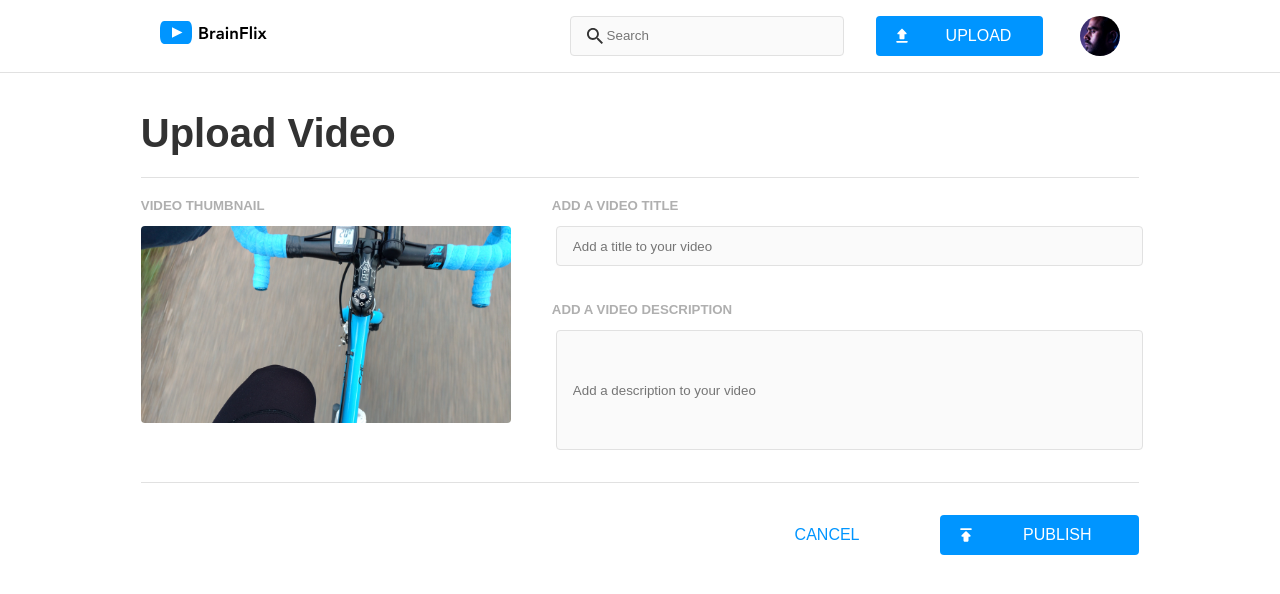
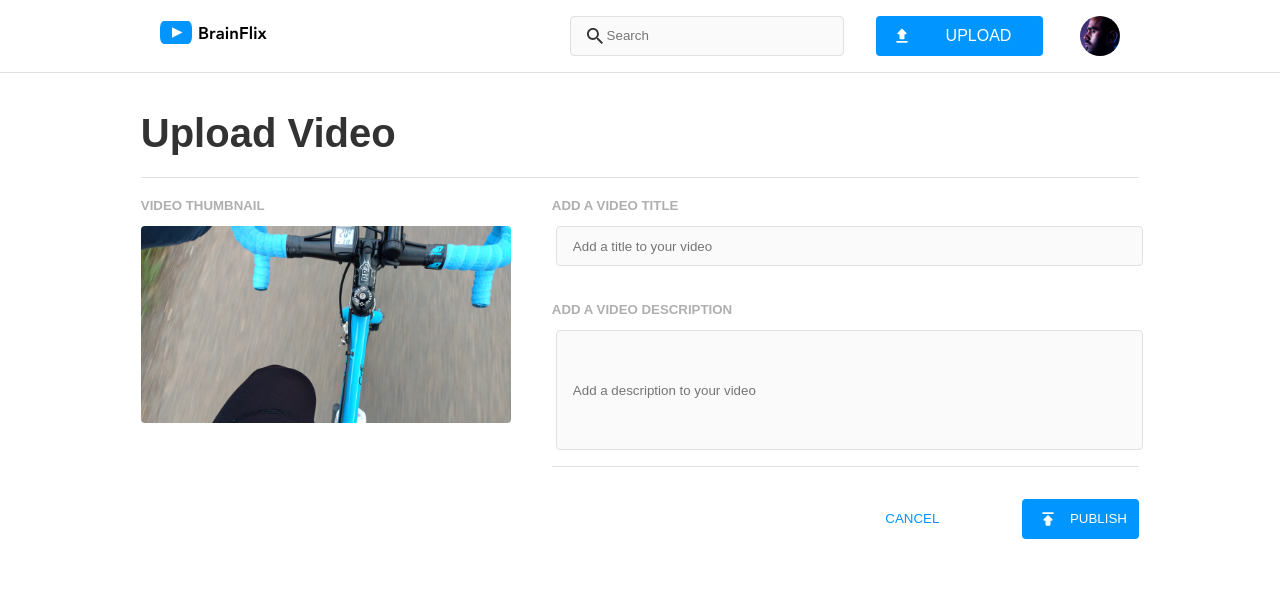
Before and after one commit to martyhlavacek/marty-hlavacek-brainflix, a React (Vite) app: page /upload in a window 1280 px wide. Shown: the top 594 px of the page. Built offline with nearby package versions, Linux system fonts and the light colour scheme; a web font is replaced by a local one.

Commit message:
connect upload form to server api

```diff
--- a/src/assets/pages/Upload/Upload.jsx
+++ b/src/assets/pages/Upload/Upload.jsx
@@ -1,6 +1,28 @@
+import axios from "axios";
+import { useState } from "react";
 import "./Upload.scss";
 
 function Upload() {
+  const [title, setTitle] = useState("");
+  const [description, setDescription] = useState("");
+  const [error, setError] = useState("");
+
+  const handleSubmit = async (e) => {
+    e.preventDefault();
+
+    try {
+      await axios.post("http://localhost:8080/videos/", { title, description });
+      alert("Video uploaded successfully!");
+      window.location.href = "/"; // Redirect to home page
+    } catch (err) {
+      setError("Error: " + err.response.data.message);
+    }
+  };
+
+  const handleCancel = () => {
+    window.location.href = "/"; // Redirect to home page
+  };
+
   return (
     <section className="upload">
       <div className="upload__wrapper">
@@ -14,43 +36,138 @@ function Upload() {
               className="upload__video-image"
             />
           </article>
-          <form className="upload__video-form-container">
+          <form
+            className="upload__video-form-container"
+            onSubmit={handleSubmit}
+          >
             <h5 className="upload__video-subheading">ADD A VIDEO TITLE</h5>
             <input
+              name="title"
               className="upload__form"
               placeholder="Add a title to your video"
-            ></input>
+              value={title}
+              onChange={(e) => setTitle(e.target.value)}
+            />
             <h5 className="upload__video-subheading">
               ADD A VIDEO DESCRIPTION
             </h5>
             <input
+              name="description"
               className="upload__form-description"
               placeholder="Add a description to your video"
-            ></input>
-          </form>
-        </div>
+              value={description}
+              onChange={(e) => setDescription(e.target.value)}
+            />
             <div className="upload__button-container">
-          <div className="upload__button">
+              <button type="submit" className="upload__button">
                 <img
                   src="../src/assets/images/publish.svg"
                   className="upload__publish-logo"
-            ></img>
+                />
                 <p className="upload__button-text">PUBLISH</p>
-          </div>
-          <div className="upload__button-cancel">
+              </button>
+              <button
+                type="button"
+                className="upload__button-cancel"
+                onClick={handleCancel}
+              >
                 <p className="upload__button-text-cancel">CANCEL</p>
-          </div>
-          <div className="upload__button--tablet-desktop">
+              </button>
+              <button type="submit" className="upload__button--tablet-desktop">
                 <img
                   src="../src/assets/images/publish.svg"
-              className="upload__publish-logo--tablet-desktop"
-            ></img>
-            <p className="upload__button-text--tablet-desktop">PUBLISH</p>
+                  className="upload__publish-logo"
+                />
+                <p className="upload__button-text">PUBLISH</p>
+              </button>
             </div>
+          </form>
         </div>
+        {error && <p className="upload__error">{error}</p>}
       </div>
     </section>
   );
 }
 
 export default Upload;
+
+// import axios from "axios";
+// import { useState } from "react";
+// import "./Upload.scss";
+
+// function Upload() {
+//   const [error, setError] = useState("");
+
+//   const handleSubmit = (e) => {
+//     e.preventDefault();
+//     console.log("Form submitted!");
+//     const title = e.target.title.value;
+//     const description = e.target.description.value;
+
+//     axios
+//       .post("http://localhost:8080/videos/", { title, description })
+//       .then(() => {
+//         alert("Video uploaded successfully!");
+//         window.location.href = "/"; // Redirect to home page
+//       })
+//       .catch((err) => {
+//         setError("Error: " + err.response.data.message);
+//       });
+
+//     // Logic for cancel button
+//     window.location.href = "/"; // Redirect to home page
+//   };
+
+//   return (
+//     <section className="upload">
+//       <div className="upload__wrapper">
+//         <h1 className="upload__main-heading">Upload Video</h1>
+//         <div className="upload__primary-container">
+//           <article className="upload__video-image-container">
+//             <h5 className="upload__video-subheading">VIDEO THUMBNAIL</h5>
+//             <img
+//               src="../../src/assets/images/Upload-video-preview.jpg"
+//               alt="video thumbnail"
+//               className="upload__video-image"
+//             />
+//           </article>
+//           <form className="upload__video-form-container">
+//             <h5 className="upload__video-subheading">ADD A VIDEO TITLE</h5>
+//             <input
+//               className="upload__form"
+//               placeholder="Add a title to your video"
+//             ></input>
+//             <h5 className="upload__video-subheading">
+//               ADD A VIDEO DESCRIPTION
+//             </h5>
+//             <input
+//               className="upload__form-description"
+//               placeholder="Add a description to your video"
+//             ></input>
+//           </form>
+//         </div>
+//         <div className="upload__button-container">
+//           <button onClick={handleSubmit} className="upload__button">
+//             <img
+//               src="../src/assets/images/publish.svg"
+//               className="upload__publish-logo"
+//             ></img>
+//             <p className="upload__button-text">PUBLISH</p>
+//           </button>
+//           <div className="upload__button-cancel">
+//             <p className="upload__button-text-cancel">CANCEL</p>
+//           </div>
+//           <div className="upload__button--tablet-desktop">
+//             <img
+//               src="../src/assets/images/publish.svg"
+//               className="upload__publish-logo--tablet-desktop"
+//             ></img>
+//             <p className="upload__button-text--tablet-desktop">PUBLISH</p>
+//           </div>
+//         </div>
+//       </div>
+//     </section>
+//   );
+// }
+
+// export default Upload;
--- a/src/assets/pages/Upload/Upload.scss
+++ b/src/assets/pages/Upload/Upload.scss
@@ -82,6 +82,7 @@
 
   &__form {
     min-height: 3rem;
+    width: 100%;
     border-radius: 4px;
     background-color: $alabaster;
     border: 1px solid $mercury;
@@ -100,6 +101,7 @@
 
   &__form-description {
     min-height: 7.5rem;
+    width: 100%;
     border-radius: 4px;
     background-color: $alabaster;
     border: 1px solid $mercury;
@@ -129,10 +131,13 @@
 
   &__button {
     background-color: $brainflix-blue;
+    border: 0;
     border-radius: 4px;
+    width: 100%;
     height: 2.5rem;
     display: flex;
     justify-content: left;
+    align-items: center;
 
     @include tablet {
       display: none;
@@ -154,9 +159,11 @@
         display: flex;
         background-color: $brainflix-blue;
         border-radius: 4px;
+        border: 0;
         height: 2.5rem;
         display: flex;
         justify-content: left;
+        align-items: center;
         width: 20%;
         &:hover {
           background-color: $brainflix-darkblue;
@@ -177,7 +184,7 @@
   &__button-text {
     color: white;
     display: flex;
-    width: 90%;
+    width: 72%;
     justify-content: center;
     align-items: center;
 
@@ -192,11 +199,17 @@
 
   &__button-cancel {
     background-color: white;
+    border: 0;
     border-radius: 4px;
+    width: 100%;
     height: 2.5rem;
     display: flex;
     margin-top: 1rem;
     align-items: center;
+
+    @include tablet {
+      width: 10%;
+    }
   }
 
   &__button-text-cancel {
```
Lines whose indentation alone changed are shown as unchanged.
